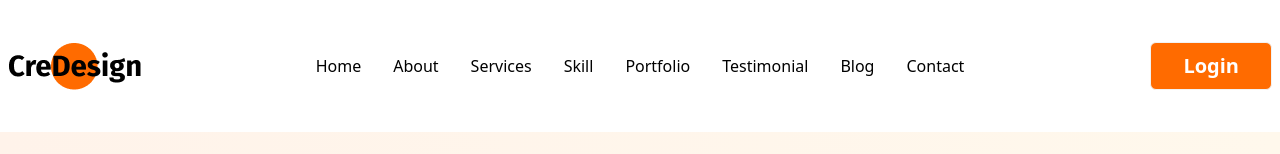
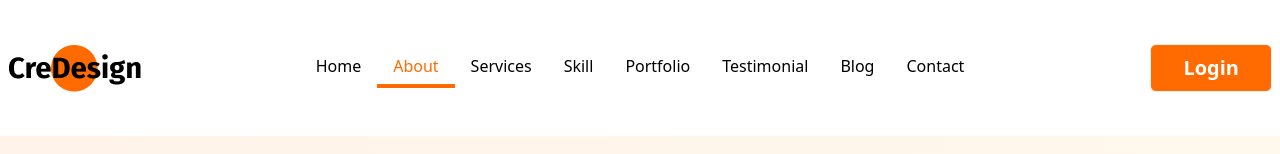
Before and after one commit to parvejpappu100/parvej-hasan-pappu-client, a React (Vite) app: page / in a window 1280 px wide. Shown: the top 154 px of the page. Built offline with nearby package versions, Linux system fonts and the light colour scheme.

Commit message:
install react scroll and added active link

```diff
--- a/package.json
+++ b/package.json
@@ -16,6 +16,7 @@
     "react-dom": "^18.2.0",
     "react-icons": "^4.11.0",
     "react-router-dom": "^6.15.0",
+    "react-scroll": "^1.8.9",
     "react-type-animation": "^3.1.0",
     "sort-by": "^1.2.0"
   },
--- a/src/components/Home/Home.jsx
+++ b/src/components/Home/Home.jsx
@@ -7,8 +7,7 @@ const Home = () => {
     return (
         <div>
             <Navbar></Navbar>
-            <Banner></Banner>
-            <About></About>
+
         </div>
     );
 };
--- a/src/components/Navbar/Navbar.jsx
+++ b/src/components/Navbar/Navbar.jsx
@@ -1,12 +1,29 @@
-import React from 'react';
+import React, { useState } from 'react';
 import logo from "../../assets/images/Logo.png"
 import "./Navbar.css"
+import { Element, Link } from 'react-scroll';
+import About from '../About/About';
+import Banner from '../Banner/Banner';
 
 const Navbar = () => {
 
+    const [activeLink, setActiveLink] = useState('');
+
     const navOption = <>
-        <li><a>Home</a></li>
-        <li><a>About</a></li>
+        <li><Link style={activeLink === 'home' ? { color: '#FF6B00', backgroundColor: 'white',borderBottom: '4px solid #FF6B00' , borderRadius: "0px" } : {}}
+            className='hover:text-[#FF6B00]'
+            to="home"
+            spy={true}
+            smooth={true}
+            duration={500}
+            onSetActive={() => setActiveLink('home')}>Home</Link></li>
+        <li><Link style={activeLink === 'about' ? { color: '#FF6B00', backgroundColor: 'white', borderBottom: '4px solid #FF6B00' , borderRadius: "0px" } : {}}
+            className='hover:text-[#FF6B00]'
+            to="about"
+            spy={true}
+            smooth={true}
+            duration={500}
+            onSetActive={() => setActiveLink('about')}>About</Link></li>
         <li><a>Services</a></li>
         <li><a>Skill</a></li>
         <li><a>Portfolio</a></li>
@@ -17,7 +34,8 @@ const Navbar = () => {
 
     return (
         <div>
-            <div className="navbar z-50 bg-base-100 lg:container mx-auto lg:my-8">
+            <div className='sticky top-0 z-50 bg-base-100'>
+                <div className="navbar bg-base-100 lg:container mx-auto lg:my-8 ">
                     <div className="navbar-start">
                         <div className="dropdown">
                             <label tabIndex={0} className="btn btn-ghost lg:hidden">
@@ -41,6 +59,15 @@ const Navbar = () => {
                     </div>
                 </div>
             </div>
+            <div>
+                <Element name="home" className="section">
+                    <Banner></Banner>
+                </Element>
+                <Element name="about" className="section">
+                    <About></About>
+                </Element>
+            </div>
+        </div>
     );
 };
 
```
Also changed, not shown: 1 other file (tests, documents, lock files or other folders). Lines whose indentation alone changed are shown as unchanged.
